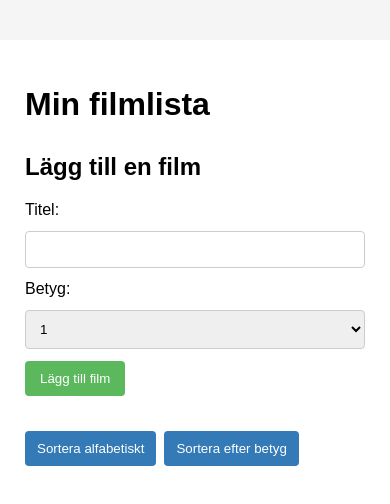
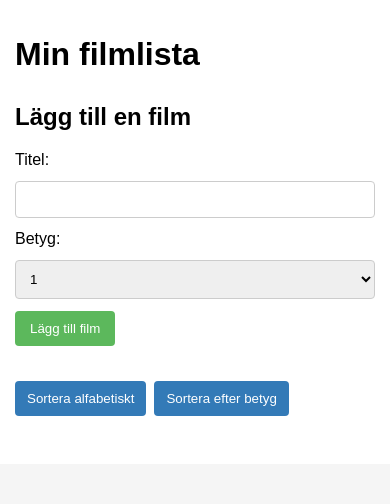
Before and after one commit to GorSla14/react-movie-list, a React (Vite) app: page / in a window 390 px wide. Shown: the top 504 px of the page. Built offline with nearby package versions, Linux system fonts and the light colour scheme.

Commit message:
Add responsive layout for mobile screens.

```diff
--- a/src/App.css
+++ b/src/App.css
@@ -77,3 +77,24 @@ li {
     padding: 10px 12px;
     cursor: pointer;
 }
+
+@media (max-width: 600px) {
+    #root {
+        width: 100%;
+        margin: 0 auto;
+        padding: 15px;
+    }
+
+    li {
+        grid-template-columns: minmax(0, 1fr) auto 25px;
+        gap: 8px;
+    }
+
+    .stars {
+        font-size: 16px;
+    }
+
+    .sort-btn {
+      margin-bottom: 8px;
+    }
+}
```
